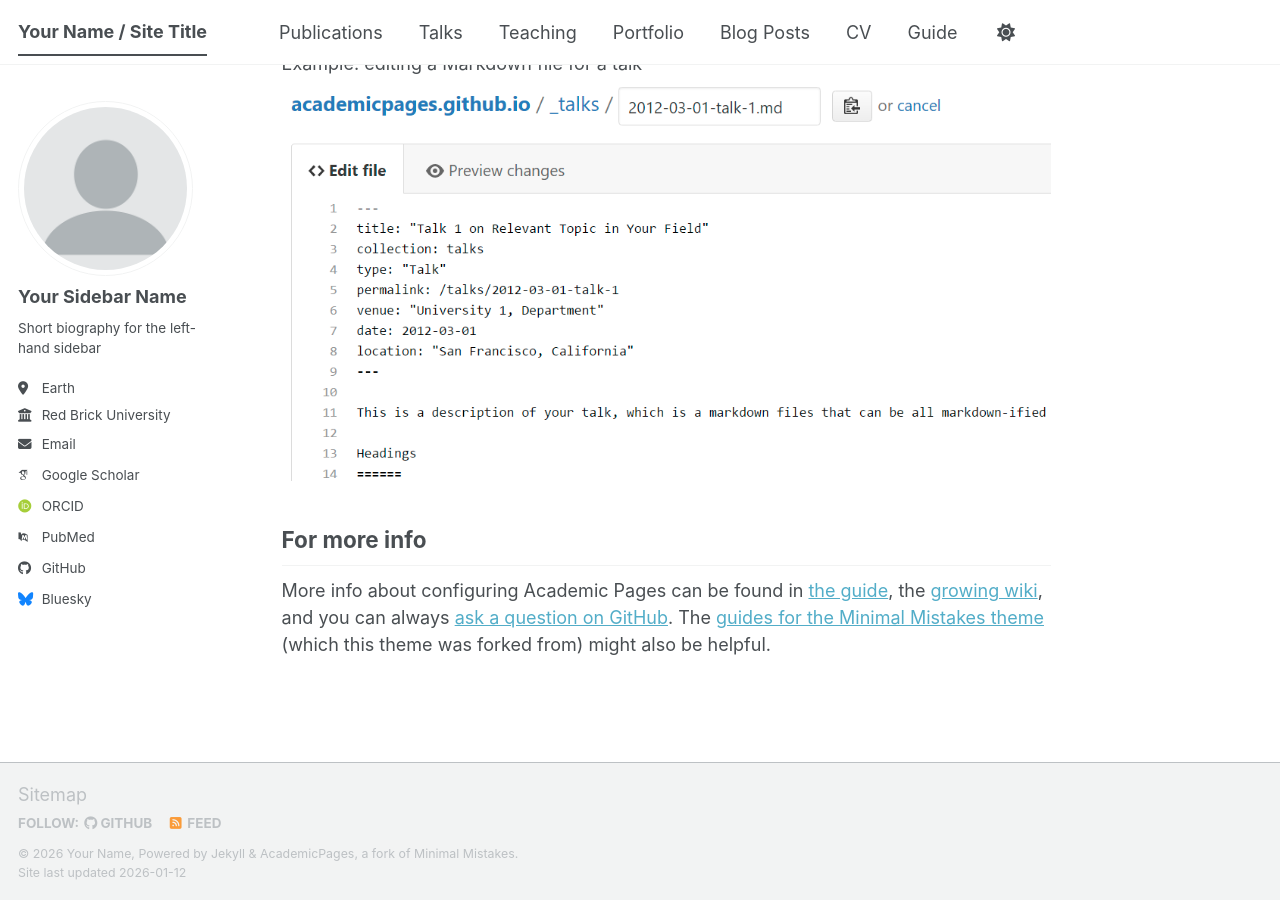
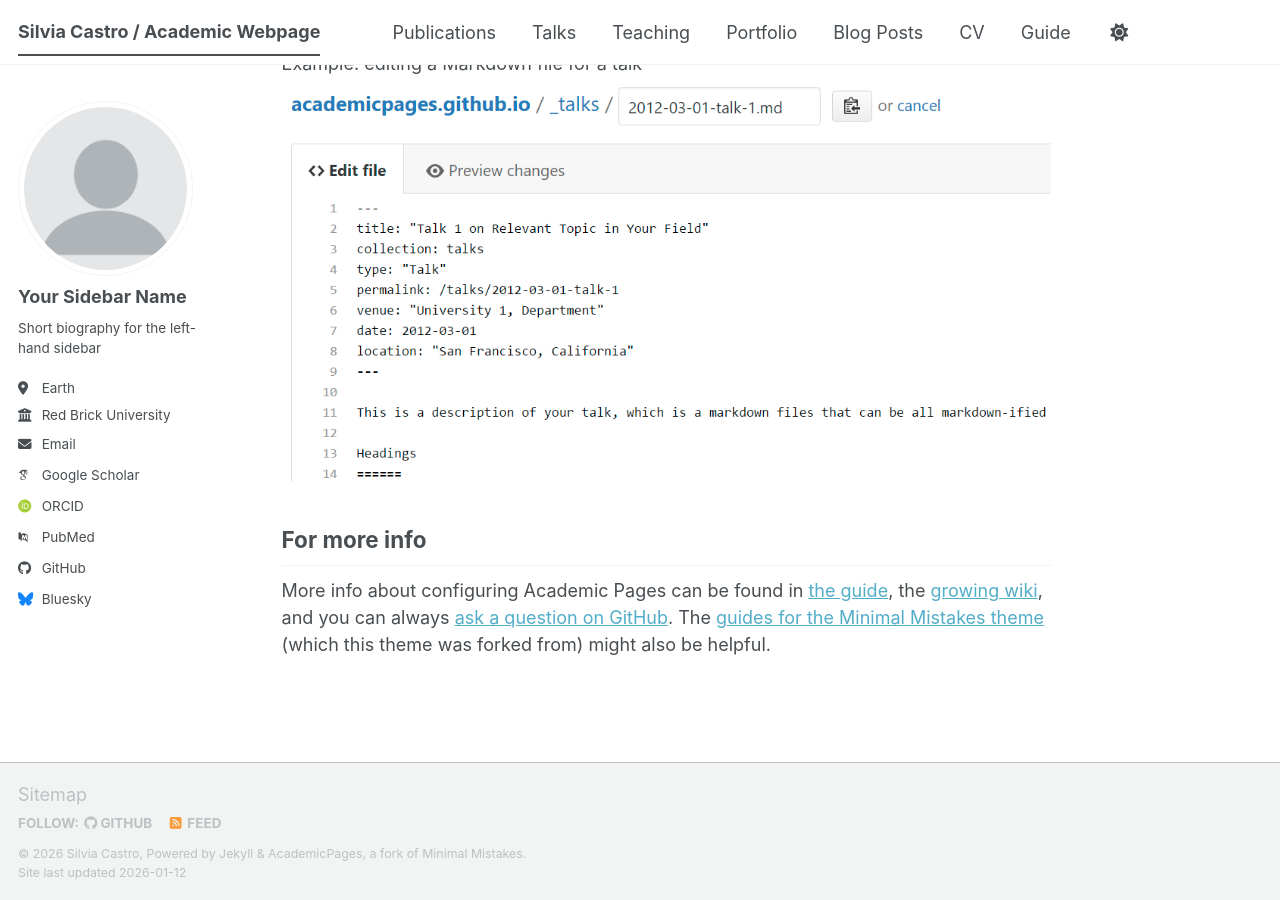
Before and after one commit to silviafcastro/castrosilvia, a Jekyll site: the page built from _pages/about.md, in a window 1280 px wide and 900 px high, scrolled down 2720 px. Built offline with Jekyll 4.4.1, drawn with Linux system fonts in a browser that asks for light colours; some web fonts are replaced; a script bundle is joined from its source files by our own code; library files that are not in the unit come from our copies.

Commit message:
Update _config.yml

```diff
--- a/_config.yml
+++ b/_config.yml
@@ -9,9 +9,9 @@
 # Basic Site Settings
 locale                   : "en-US"
 site_theme               : "default" # The available themes options are "default", "air", "sunrise", "mint", "dirt" and "contrast"
-title                    : "Your Name / Site Title"
+title                    : "Silvia Castro / Academic Webpage"
 title_separator          : "-"
-name                     : &name "Your Name"
+name                     : &name "Silvia Castro"
 description              : &description "Your Name's academic portfolio"   # Update this with a general description of your site, this is the default if not overridden by a page
 url                      : https://academicpages.github.io # The base hostname & protocol for your site e.g. "https://[your GitHub username].github.io",
                                                            # or if you already have some other page hosted on Github then use "https://[your GitHub username].github.io/[Your Repo Name]"
```
